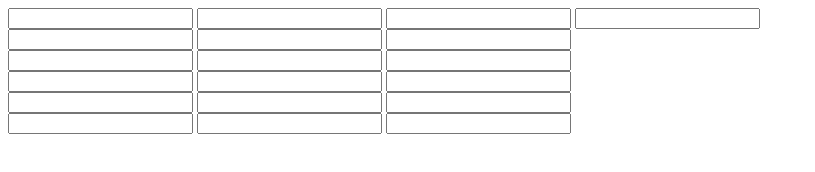
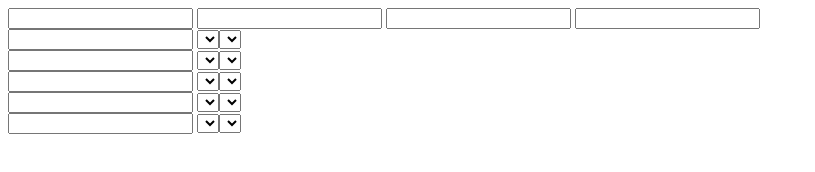
Before and after one commit to Hunrio/GP-Calculator, a plain HTML site: page index.html in a window 1280 px wide. Shown: the whole page, without its empty margins (0-815 px from the left). Drawn offline with Linux system fonts and the light colour scheme.

Commit message:
Made changes

```diff
--- a/index.html
+++ b/index.html
@@ -13,28 +13,83 @@
 		<!-- container for list containing list of courses, Unit load per course and grade for  -->
 		<div>
 			<input type="text" name="course">
-			<input type="text" name="unitLoad">
-			<input type="text" name="grade">
+			<select name="" id="">
+				<option value=""></option>
+				<option value=""></option>
+				<option value=""></option>
+				<option value=""></option>
+				<option value=""></option>
+			</select><select name="" id="">
+				<option value=""></option>
+				<option value=""></option>
+				<option value=""></option>
+				<option value=""></option>
+				<option value=""></option>
+			</select>
 		</div>
 		<div>
 			<input type="text" name="course">
-			<input type="text" name="unitLoad">
-			<input type="text" name="grade">
+			<select name="" id="">
+				<option value=""></option>
+				<option value=""></option>
+				<option value=""></option>
+				<option value=""></option>
+				<option value=""></option>
+			</select><select name="" id="">
+				<option value=""></option>
+				<option value=""></option>
+				<option value=""></option>
+				<option value=""></option>
+				<option value=""></option>
+			</select>
 		</div>
 		<div>
 			<input type="text" name="course">
-			<input type="text" name="unitLoad">
-			<input type="text" name="grade">
+			<select name="" id="">
+				<option value=""></option>
+				<option value=""></option>
+				<option value=""></option>
+				<option value=""></option>
+				<option value=""></option>
+			</select><select name="" id="">
+				<option value=""></option>
+				<option value=""></option>
+				<option value=""></option>
+				<option value=""></option>
+				<option value=""></option>
+			</select>
 		</div>
 		<div>
 			<input type="text" name="course">
-			<input type="text" name="unitLoad">
-			<input type="text" name="grade">
+			<select name="" id="">
+				<option value=""></option>
+				<option value=""></option>
+				<option value=""></option>
+				<option value=""></option>
+				<option value=""></option>
+			</select><select name="" id="">
+				<option value=""></option>
+				<option value=""></option>
+				<option value=""></option>
+				<option value=""></option>
+				<option value=""></option>
+			</select>
 		</div>
 		<div>
 			<input type="text" name="course">
-			<input type="text" name="unitLoad">
-			<input type="text" name="grade">
+			<select name="" id="">
+				<option value=""></option>
+				<option value=""></option>
+				<option value=""></option>
+				<option value=""></option>
+				<option value=""></option>
+			</select><select name="" id="">
+				<option value=""></option>
+				<option value=""></option>
+				<option value=""></option>
+				<option value=""></option>
+				<option value=""></option>
+			</select>
 		</div>
 	</div>
 </body>
```
